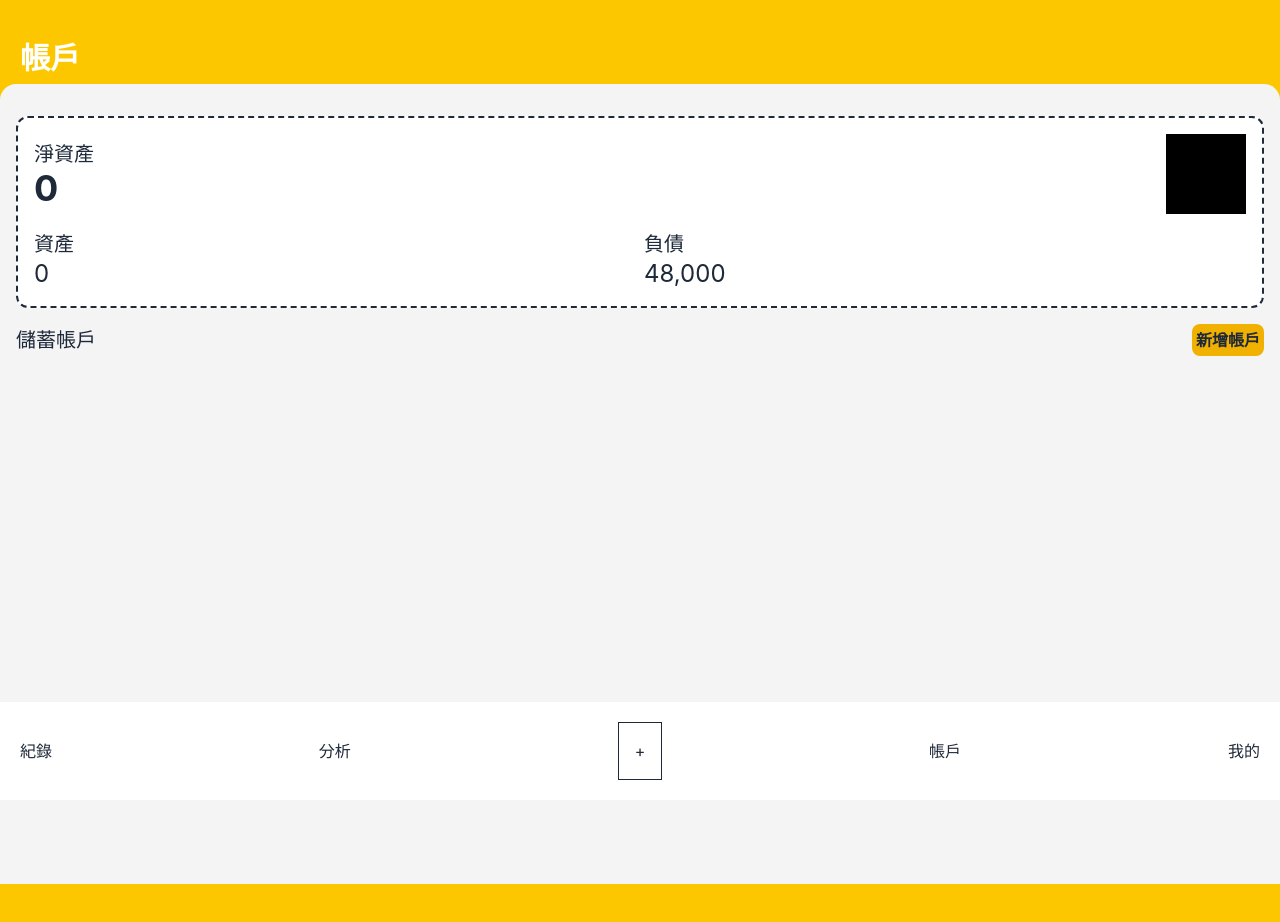
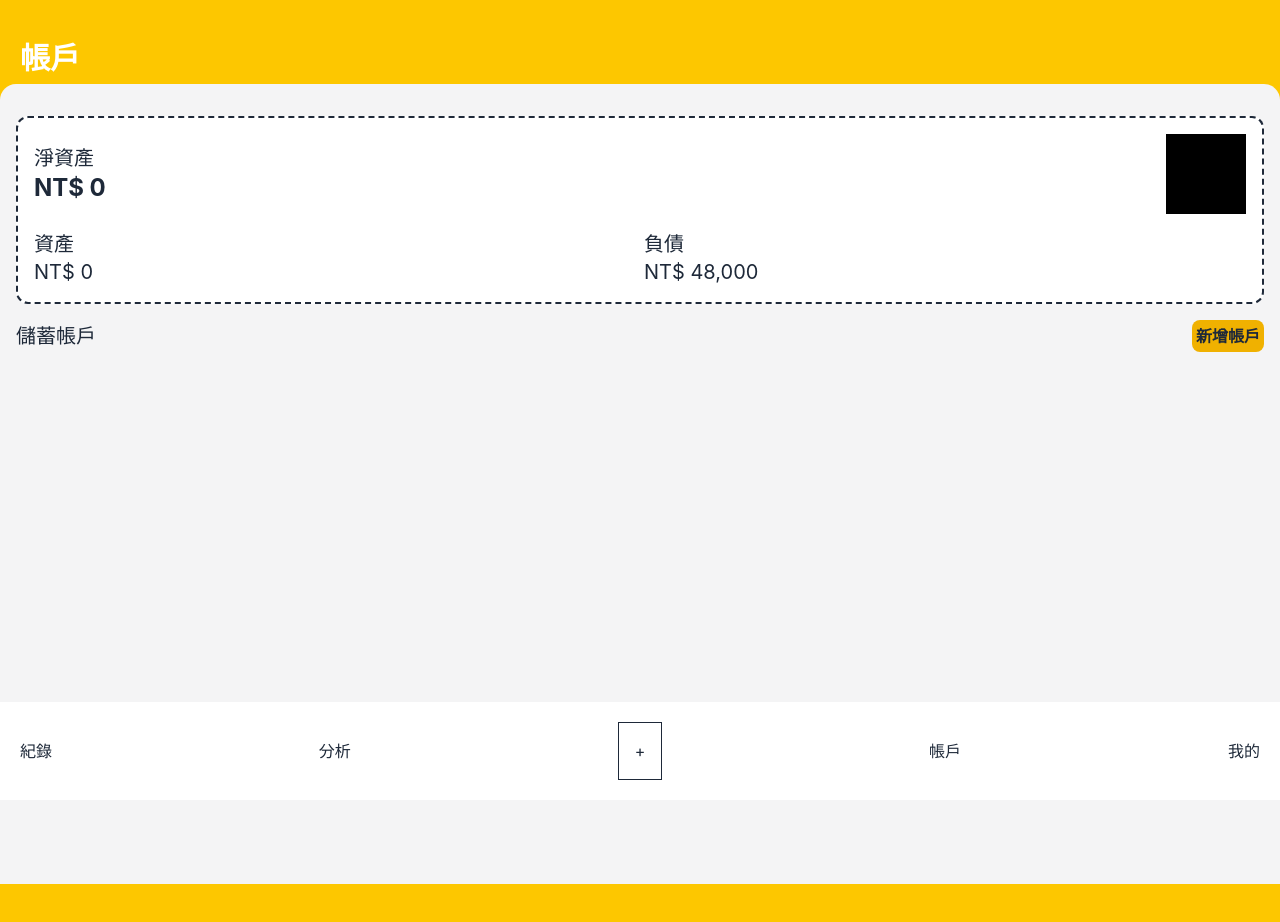
Before and after one commit to yinghautsai68/BXpense, a React (Vite) app in the folder frontend/: page /accounts in a window 1280 px wide. Built offline with nearby package versions, Linux system fonts and the light colour scheme.

Commit message:
feat: update Accounts UI - add dollar signs - update font sizes

```diff
--- a/frontend/src/pages/Accounts.tsx
+++ b/frontend/src/pages/Accounts.tsx
@@ -60,7 +60,7 @@ const Accounts = () => {
                             isLoading ?
                                 <div className="w-full h-8 bg-gray-300 rounded animate-pulse"></div>
                                 :
-                                <span className='text-4xl font-bold'>{totalAssets}</span>
+                                <span className='text-2xl font-bold'>NT$ {totalAssets}</span>
                         }
                     </div>
                     <div className='w-20 aspect-square bg-black'>
@@ -74,7 +74,7 @@ const Accounts = () => {
                             isLoading ?
                                 <div className="h-8 bg-gray-300 rounded animate-pulse"></div>
                                 :
-                                <span className='text-2xl'>{totalAssets}</span>
+                                <span className='text-xl'>NT$ {totalAssets}</span>
                         }
                     </div>
                     <div className='flex flex-col justify-start w-full'>
@@ -82,7 +82,7 @@ const Accounts = () => {
                         {isLoading ?
                             <div className="h-8 bg-gray-300 rounded animate-pulse"></div>
                             :
-                            <span className='text-2xl'>48,000</span>
+                            <span className='text-xl'>NT$ 48,000</span>
 
                         }
 
```
